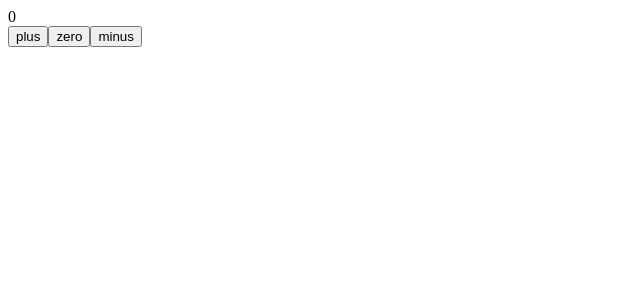
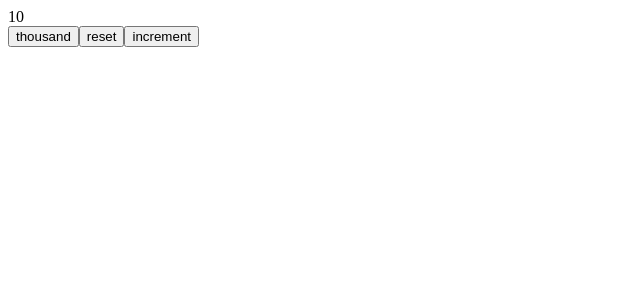
Before and after one commit to haryomalificient419/Fullstack-web-, a React (Create React App) app in the folder introduction_to_reactjs/tut2/: page / in a window 1280 px wide. Shown: the top 300 px of the page, without its empty margins (0-640 px from the left). Built offline with nearby package versions, Linux system fonts and the light colour scheme.

Commit message:
Add react

```diff
--- a/introduction_to_reactjs/tut2/src/App.js
+++ b/introduction_to_reactjs/tut2/src/App.js
@@ -27,6 +27,35 @@
 import { useState } from 'react'
 
 //Event handler
+const Display = (props) => (
+  <div>
+    {props.value}
+  </div>
+)
+
+const Button = (props) => (
+  <button onClick={props.handleClick}>
+    {props.text}
+  </button>
+)
+
+const App = () => {
+  const [value, setValue] = useState(10)
+
+  const setToValue = (newValue) => {
+    setValue(newValue)
+  }
+
+  return (
+    <div>
+      <Display value={value} />
+      <Button handleClick={() => setToValue(1000)} text="thousand" />
+      <Button handleClick={() => setToValue(0)} text="reset" />
+      <Button handleClick={() => setToValue(value + 1)} text="increment" />
+    </div>
+  )
+}
+/*
 const Display = (props) =>{
   return (
     <div>{props.counter}</div>
@@ -65,4 +94,5 @@
     </div>
   )
 }
+*/
 export default App
```
